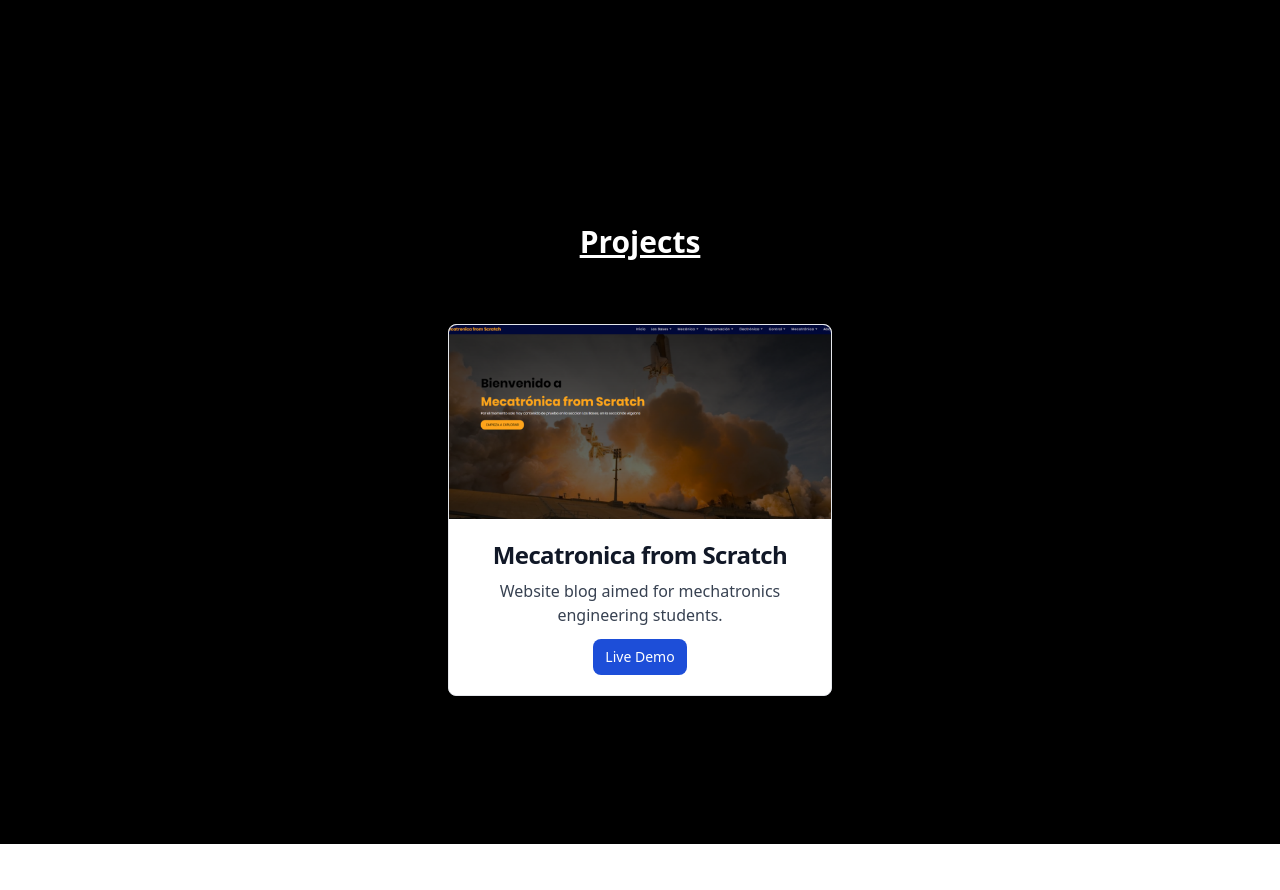
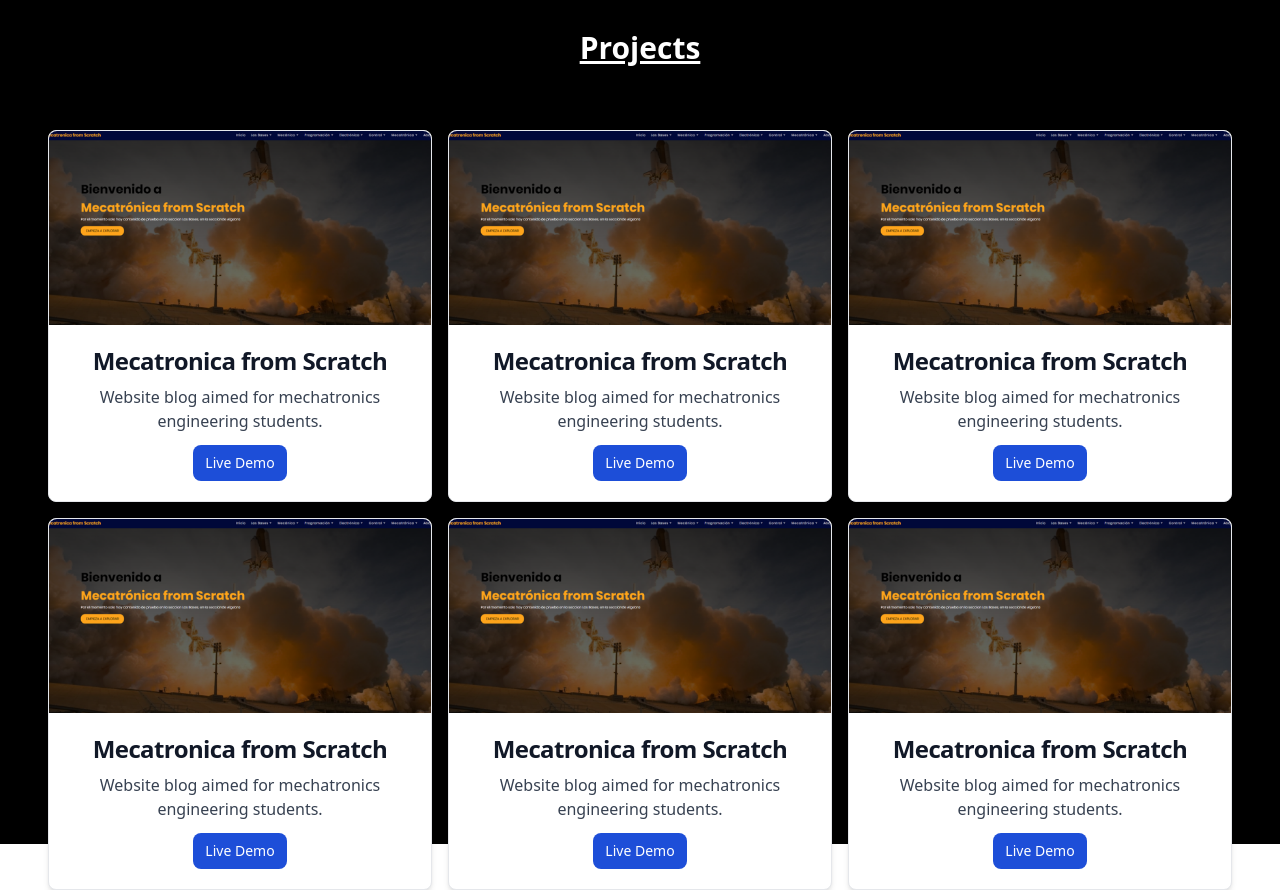
Before and after one commit to maxponmar/personal-portfolio, a React (Vite) app: page / in a window 1280 px wide. Shown: the part 2260-3150 px from the top of the page. Before the commit the page ends 3104 px from the top, so only its background shows below. Built offline with nearby package versions, Linux system fonts and the light colour scheme.

Commit message:
Implement responsive layout.

```diff
--- a/src/sections/projects/Projects.tsx
+++ b/src/sections/projects/Projects.tsx
@@ -4,7 +4,14 @@ import mecatronicafromscratch from "../../assets/projects/mecatronicafromscratch
 
 const Projects = () => {
   return <Section title="Projects">
-    <ProjectCard title="Mecatronica from Scratch" description="Website blog aimed for mechatronics engineering students." image={mecatronicafromscratch} alt="Mechatronica from Scratch" buttonText="Live Demo" link="https://maxponmar.github.io/MecatronicaFromScratch/#/home" />
+    <div className="flex flex-wrap items-center justify-center gap-4">
+      <ProjectCard title="Mecatronica from Scratch" description="Website blog aimed for mechatronics engineering students." image={mecatronicafromscratch} alt="Mechatronica from Scratch" buttonText="Live Demo" link="https://maxponmar.github.io/MecatronicaFromScratch/#/home" />
+      <ProjectCard title="Mecatronica from Scratch" description="Website blog aimed for mechatronics engineering students." image={mecatronicafromscratch} alt="Mechatronica from Scratch" buttonText="Live Demo" link="https://maxponmar.github.io/MecatronicaFromScratch/#/home" />
+      <ProjectCard title="Mecatronica from Scratch" description="Website blog aimed for mechatronics engineering students." image={mecatronicafromscratch} alt="Mechatronica from Scratch" buttonText="Live Demo" link="https://maxponmar.github.io/MecatronicaFromScratch/#/home" />
+      <ProjectCard title="Mecatronica from Scratch" description="Website blog aimed for mechatronics engineering students." image={mecatronicafromscratch} alt="Mechatronica from Scratch" buttonText="Live Demo" link="https://maxponmar.github.io/MecatronicaFromScratch/#/home" />
+      <ProjectCard title="Mecatronica from Scratch" description="Website blog aimed for mechatronics engineering students." image={mecatronicafromscratch} alt="Mechatronica from Scratch" buttonText="Live Demo" link="https://maxponmar.github.io/MecatronicaFromScratch/#/home" />
+      <ProjectCard title="Mecatronica from Scratch" description="Website blog aimed for mechatronics engineering students." image={mecatronicafromscratch} alt="Mechatronica from Scratch" buttonText="Live Demo" link="https://maxponmar.github.io/MecatronicaFromScratch/#/home" />
+    </div>
   </Section>
 }
 
```
